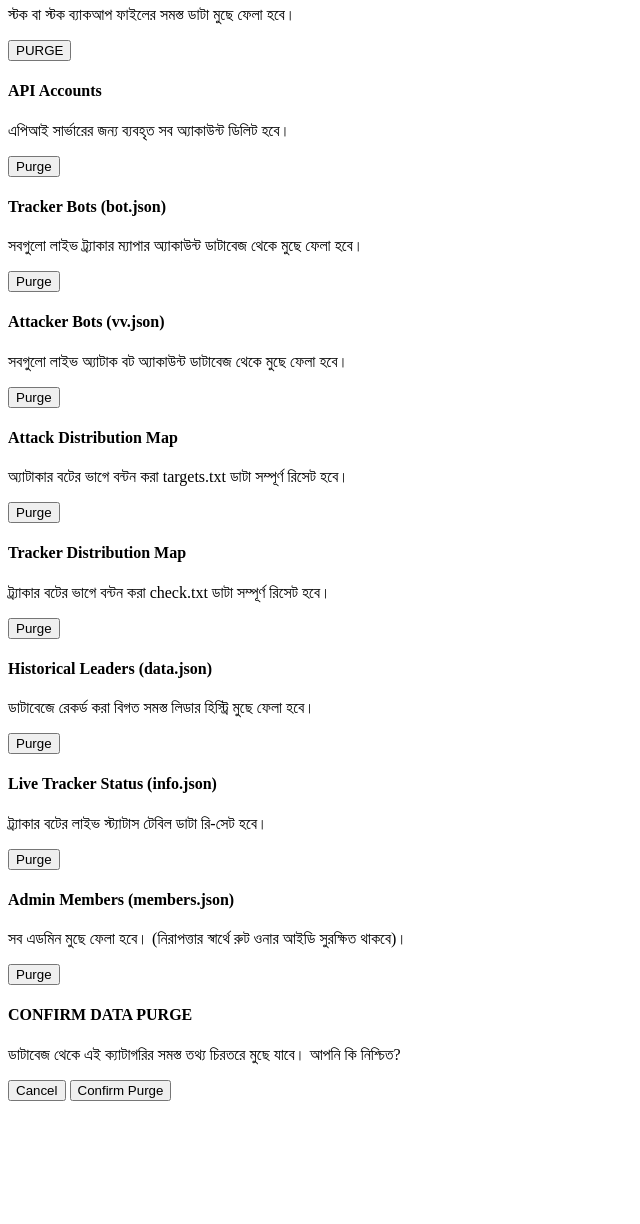
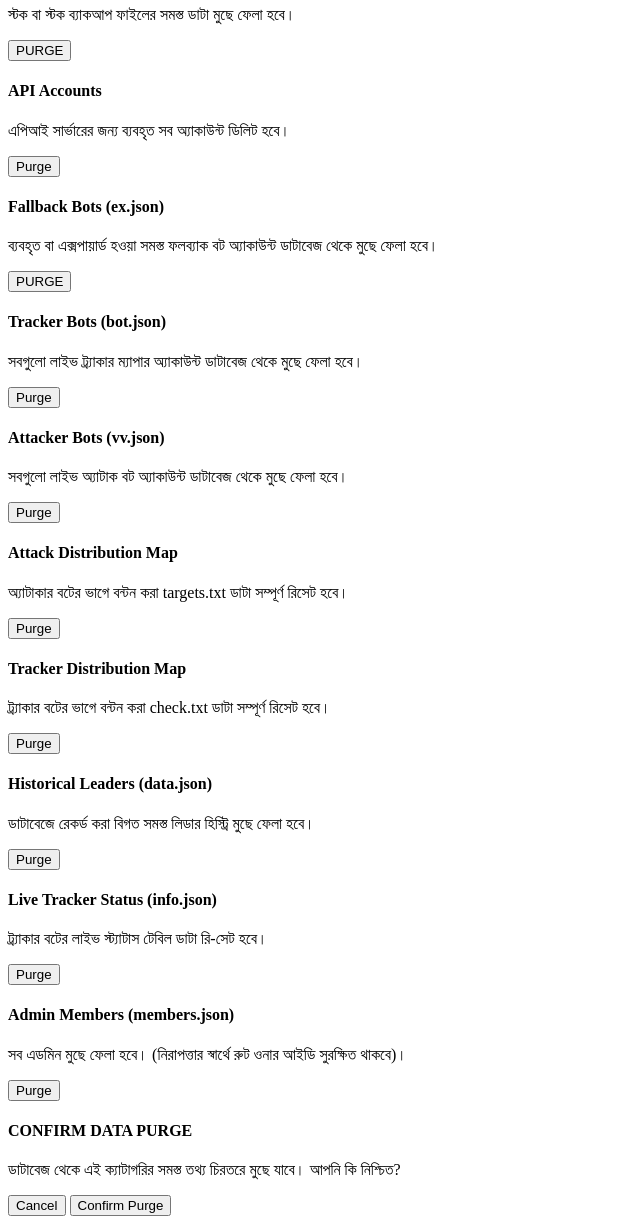
Before and after one commit to newhrmunna2027-pixel/out_of_law_spam_panel, a Flask app: template templates/sections/database_purge.html in a window 1280 px wide. Shown: the part 243-1467 px from the top of the page, without its empty margins (0-640 px from the left). Before the commit the page ends 1344 px from the top, so only its background shows below. Run offline with Flask 3, Linux system fonts and the light colour scheme; the template is opened without the code that fills it, so the values that code supplies are empty; parts of the project's set-up code (start-up, migrations or seed data) failed here and were passed over.

Commit message:
Add Fallback Bots purge card to database purge section

```diff
--- a/templates/sections/database_purge.html
+++ b/templates/sections/database_purge.html
@@ -31,7 +31,16 @@
                 <h4 class="text-sm font-black text-white uppercase tracking-wider flex items-center gap-1.5"><i class="fas fa-cloud text-rose-400"></i> API Accounts</h4>
                 <p class="text-[10px] text-gray-500 font-bold mt-1">এপিআই সার্ভারের জন্য ব্যবহৃত সব অ্যাকাউন্ট ডিলিট হবে।</p>
             </div>
-            <button onclick="confirmPurgeAction('api')" class="bg-rose-600/10 hover:bg-rose-600 text-rose-500 hover:text-white border border-rose-500/30 font-black px-4 py-2.5 rounded-xl transition text-xs uppercase tracking-wider">Purge</button>
+            <button onclick="confirmPurgeAction('api')" class="bg-rose-600/10 hover:bg-rose-600 text-rose-500 border border-rose-500/20 font-black px-4 py-2.5 rounded-xl transition text-xs uppercase tracking-wider">Purge</button>
+        </div>
+
+        <!-- 🚀 NEW CARD: Purge Fallback Bots (ex.json) -->
+        <div class="bg-[#1B1E31]/40 border border-white/5 p-5 rounded-[2rem] flex justify-between items-center hover:border-rose-500/20 transition-all duration-300">
+            <div>
+                <h4 class="text-sm font-black text-white uppercase tracking-wider flex items-center gap-1.5"><i class="fas fa-recycle text-rose-400"></i> Fallback Bots (ex.json)</h4>
+                <p class="text-[10px] text-gray-500 font-bold mt-1">ব্যবহৃত বা এক্সপায়ার্ড হওয়া সমস্ত ফলব্যাক বট অ্যাকাউন্ট ডাটাবেজ থেকে মুছে ফেলা হবে।</p>
+            </div>
+            <button onclick="confirmPurgeAction('ex')" class="bg-rose-600/10 hover:bg-rose-600 text-rose-500 border border-rose-500/20 font-black px-5 py-3 rounded-2xl transition shadow-lg text-xs uppercase">PURGE</button>
         </div>
 
         <!-- Card: Tracker Bots -->
```
